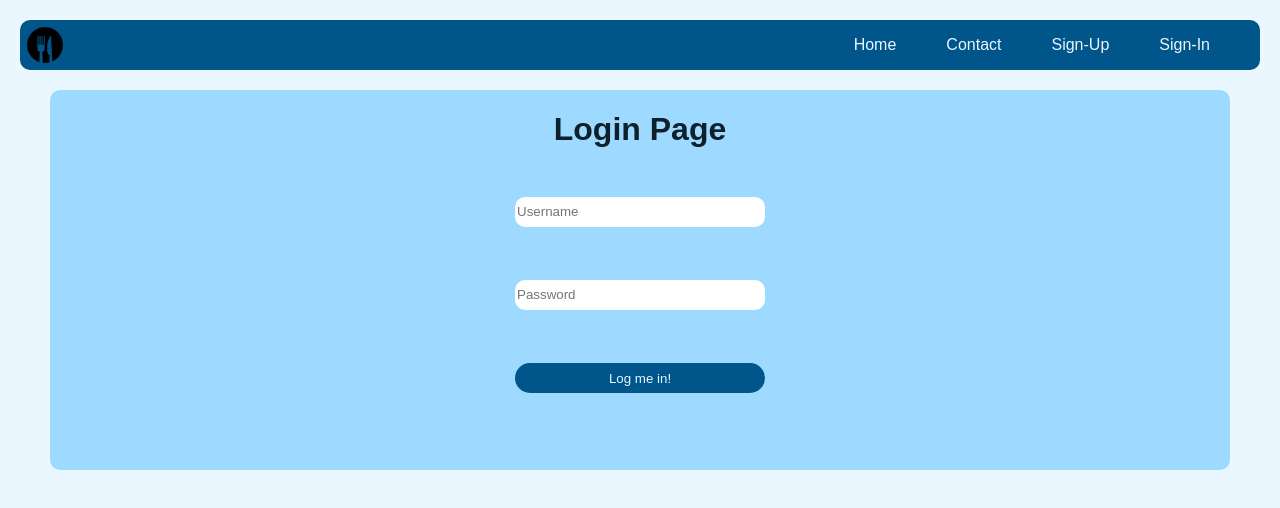
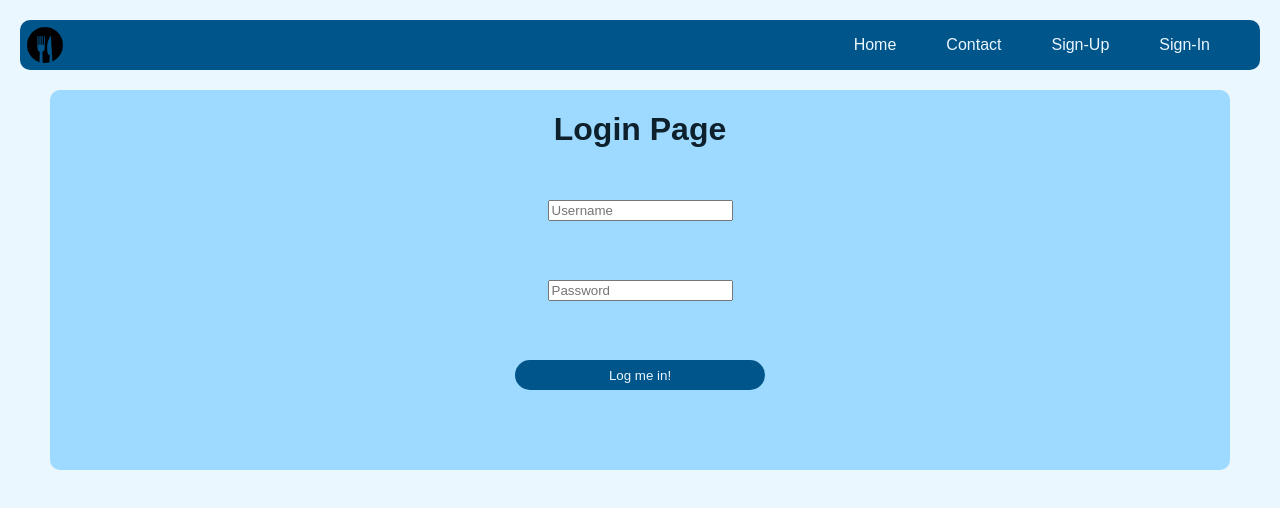
Before and after one commit to LJKR2020/duurzaam-eten, a React (Create React App) app: page /inloggen in a window 1280 px wide. Shown: the top 508 px of the page. Built offline with nearby package versions, Linux system fonts and the light colour scheme.

Commit message:
added styling to InputField-component and deleted the inputstyling from basic-form.css

```diff
--- a/src/components/InputField.js
+++ b/src/components/InputField.js
@@ -1,11 +1,12 @@
-import React from "react";
-import '../pages/basic-form.css';
+import React from 'react';
+import './inputField.css';
 
 function InputField({idName, type, altText}) {
     return (
         <>
             <label htmlFor={idName}>
                 <input
+                    className='field'
                     type={type}
                     id={idName}
                     placeholder={altText}/>
--- /dev/null
+++ b/src/components/inputField.css
@@ -0,0 +1,6 @@
+.field {
+    height: 30px;
+    width: 250px;
+    border-style: none;
+    border-radius: 10px;
+}
--- a/src/pages/basic-form.css
+++ b/src/pages/basic-form.css
@@ -19,17 +19,10 @@ form {
     height: 300px;
 }
 
-input, button {
+button {
     height: 30px;
     width: 250px;
     border-style: none;
-}
-
-input {
-    border-radius: 10px;
-}
-
-button {
     background-color: hsla(203, 100%, 27%, 1);
     border-radius: 25px;
     margin-bottom: 50px;
```
